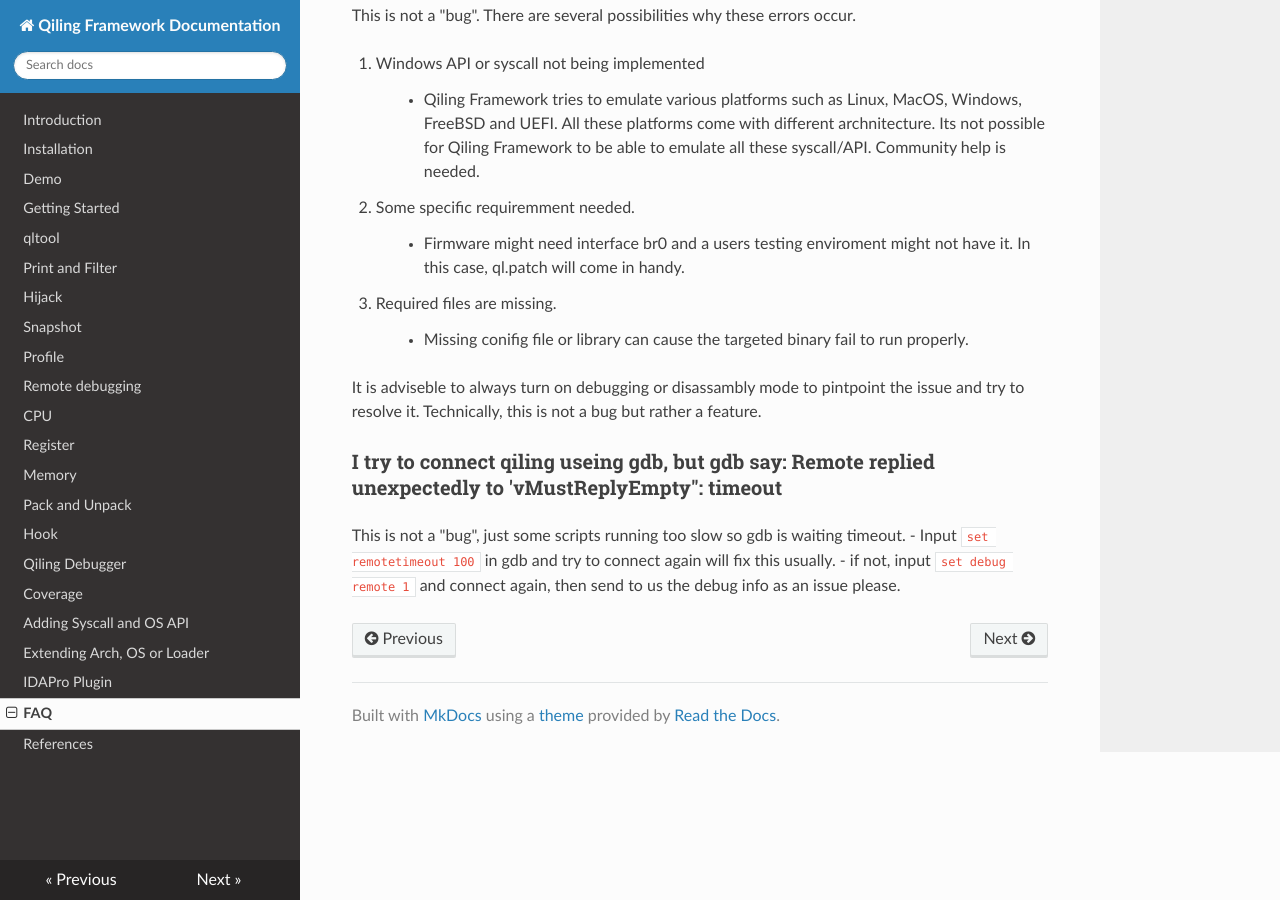
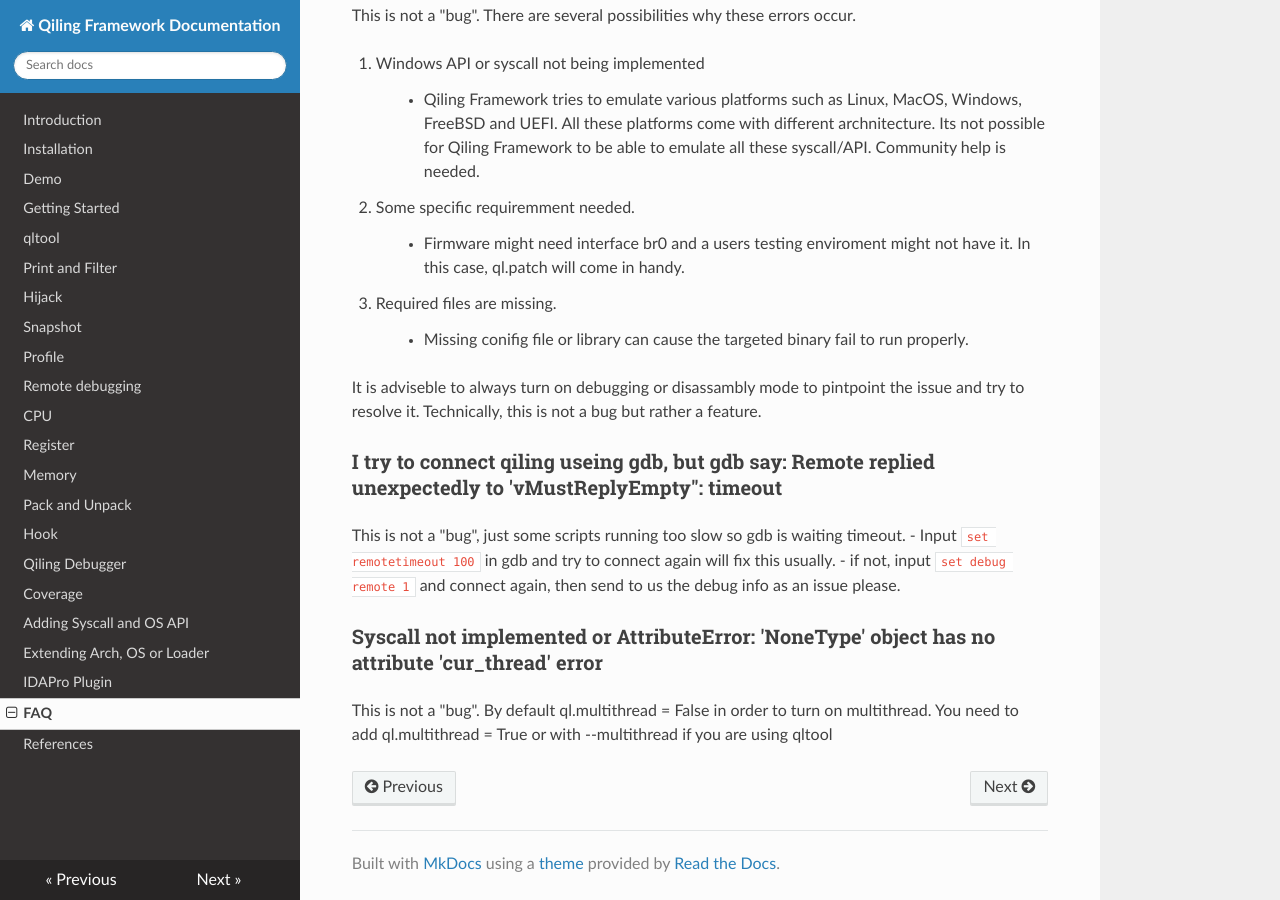
Before and after one commit to qilingframework/rtfd.io, an MkDocs documentation site: the page built from docs/faq.md, in a window 1280 px wide and 900 px high, scrolled down 1189 px. Built offline with MkDocs 1.6.1, drawn with Linux system fonts in a browser that asks for light colours; nearby versions of some CDN libraries.

Commit message:
update faq

```diff
--- a/docs/faq.md
+++ b/docs/faq.md
@@ -71,3 +71,6 @@ It is adviseble to always turn on debugging or disassambly mode to pintpoint the
 This is not a "bug", just some scripts running too slow so gdb is waiting timeout.
 - Input `set remotetimeout 100` in gdb and try to connect again will fix this usually.
 - if not, input `set debug remote 1` and connect again, then send to us the debug info as an issue please.
+
+### Syscall not implemented or AttributeError: 'NoneType' object has no attribute 'cur_thread' error
+This is not a "bug". By default ql.multithread = False in order to turn on multithread. You need to add ql.multithread = True or with --multithread if you are using qltool
```
